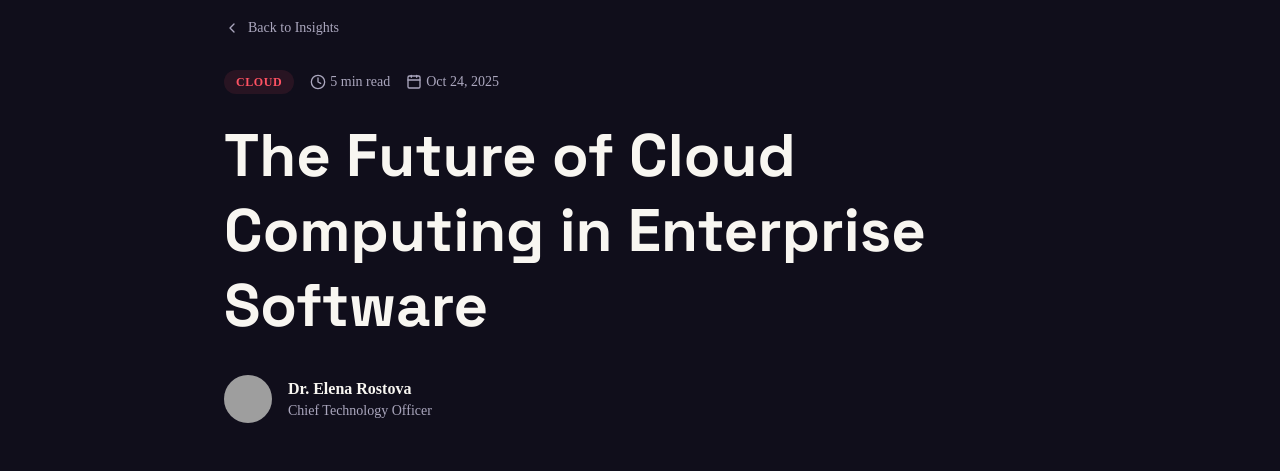
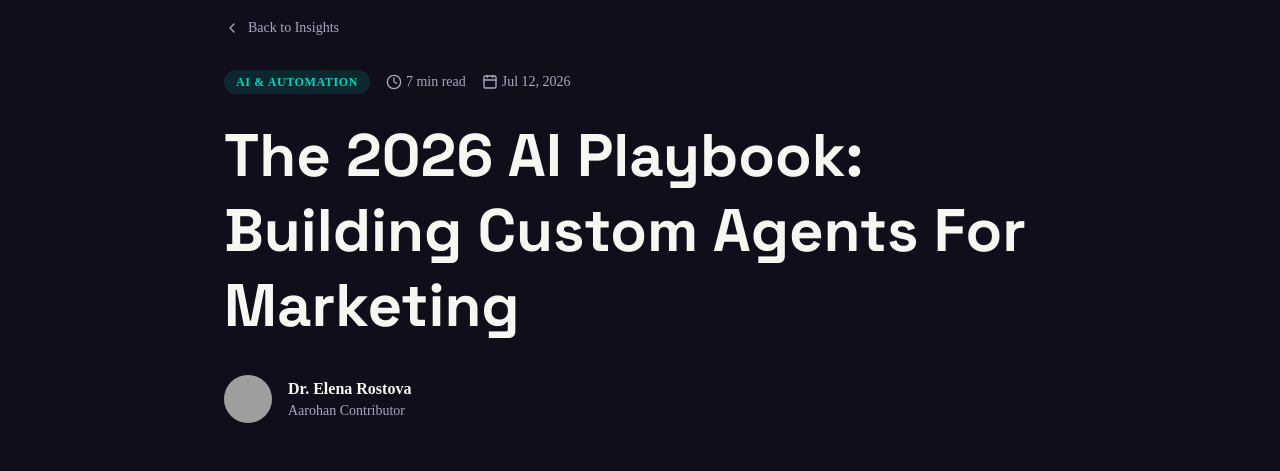
Before and after one commit to Ayandip13/arohan-tech, a Next.js app: page /blog/ai-marketing-playbook in a window 1280 px wide. Shown: the part 142-613 px from the top of the page. Built offline with nearby package versions, Linux system fonts and the light colour scheme; grey boxes are pictures that could not be loaded.

Commit message:
feat: implement dynamic blog detail page with metadata support and layout components

```diff
--- a/src/app/blog/[slug]/page.tsx
+++ b/src/app/blog/[slug]/page.tsx
@@ -8,12 +8,74 @@ import { ReadingProgress } from "@/components/ui/reading-progress";
 import { ChevronLeft, Clock, Calendar, Link2, ChevronRight, ArrowRight } from "lucide-react";
 import { Metadata } from "next";
 
-export const metadata: Metadata = {
-  title: "The Future of Cloud Computing | Aarohan Tech Solution",
-  description: "How modern enterprises scale effortlessly using serverless architectures and distributed computing.",
-};
+const blogsData = [
+  {
+    slug: "scaling-ecommerce-sales",
+    title: "How We Scaled E-Commerce Sales by 420% With TikTok & Meta Ads",
+    category: "Digital Marketing",
+    readTime: "5 min read",
+    date: "Jul 18, 2026",
+    author: "James Carter",
+    excerpt: "Why creative ad variations and first-party pixel tracking out-perform static budget increases in today's ad auctions.",
+    image: "https://images.unsplash.com/photo-1551288049-bebda4e38f71?q=80&w=1000&auto=format&fit=crop",
+    tagBg: "bg-orange-500/15 text-orange-600 dark:text-orange-400",
+  },
+  {
+    slug: "ai-marketing-playbook",
+    title: "The 2026 AI Playbook: Building Custom Agents For Marketing",
+    category: "AI & Automation",
+    readTime: "7 min read",
+    date: "Jul 12, 2026",
+    author: "Dr. Elena Rostova",
+    excerpt: "How forward-thinking brands automate lead qualification, ad copywriting, and CRM nurturing with custom LLM pipelines.",
+    image: "https://images.unsplash.com/photo-1620712943543-bcc4688e7485?q=80&w=1000&auto=format&fit=crop",
+    tagBg: "bg-teal-500/15 text-teal-700 dark:text-teal-400",
+  },
+  {
+    slug: "high-converting-brand-identities",
+    title: "Why High-Converting Digital Brands Ditch Generic Templates",
+    category: "Brand Strategy",
+    readTime: "6 min read",
+    date: "Jul 05, 2026",
+    author: "Sophia Lin",
+    excerpt: "Generic SaaS templates kill conversions. Here is how custom motion design and vibrant storytelling convert 3x better.",
+    image: "https://images.unsplash.com/photo-1558655146-d09347e92766?q=80&w=1000&auto=format&fit=crop",
+    tagBg: "bg-purple-500/15 text-purple-600 dark:text-purple-400",
+  },
+  {
+    slug: "optimizing-nextjs-performance",
+    title: "Building Sub-Second Next.js Web Platforms For Scale",
+    category: "Software Dev",
+    readTime: "4 min read",
+    date: "Jun 28, 2026",
+    author: "Alex Mercer",
+    excerpt: "A deep dive into server components, edge caching, and micro-animations that make web apps feel instantaneous.",
+    image: "https://images.unsplash.com/photo-1555066931-4365d14bab8c?q=80&w=1000&auto=format&fit=crop",
+    tagBg: "bg-emerald-500/15 text-emerald-700 dark:text-emerald-400",
+  }
+];
 
-export default function BlogDetailPage() {
+export async function generateMetadata({ params }: { params: Promise<{ slug: string }> }): Promise<Metadata> {
+  const resolvedParams = await params;
+  const blog = blogsData.find((b) => b.slug === resolvedParams.slug);
+  return {
+    title: blog ? `${blog.title} | Aarohan Tech Solution` : "Blog | Aarohan Tech Solution",
+    description: blog?.excerpt || "Read our latest insights.",
+  };
+}
+
+export default async function BlogDetailPage({ params }: { params: Promise<{ slug: string }> }) {
+  const resolvedParams = await params;
+  const blog = blogsData.find((b) => b.slug === resolvedParams.slug);
+
+  if (!blog) {
+    return (
+      <div className="min-h-screen flex items-center justify-center bg-background">
+        <h1 className="text-4xl font-heading font-bold">Blog not found</h1>
+      </div>
+    );
+  }
+
   return (
     <div className="min-h-screen flex flex-col bg-background">
       <Navbar />
@@ -28,22 +90,22 @@ export default function BlogDetailPage() {
 
             <FadeIn>
               <div className="flex flex-wrap items-center gap-4 mb-6">
-                <span className="px-3 py-1 bg-primary/10 text-primary text-xs font-bold uppercase tracking-wider rounded-full">Cloud</span>
-                <span className="text-sm text-muted-foreground flex items-center gap-1"><Clock className="w-4 h-4" /> 5 min read</span>
-                <span className="text-sm text-muted-foreground flex items-center gap-1"><Calendar className="w-4 h-4" /> Oct 24, 2025</span>
+                <span className={`px-3 py-1 text-xs font-bold uppercase tracking-wider rounded-full ${blog.tagBg}`}>{blog.category}</span>
+                <span className="text-sm text-muted-foreground flex items-center gap-1"><Clock className="w-4 h-4" /> {blog.readTime}</span>
+                <span className="text-sm text-muted-foreground flex items-center gap-1"><Calendar className="w-4 h-4" /> {blog.date}</span>
               </div>
 
               <h1 className="text-4xl md:text-5xl lg:text-6xl font-heading font-bold leading-tight mb-8">
-                The Future of Cloud Computing in Enterprise Software
+                {blog.title}
               </h1>
 
               <div className="flex items-center gap-4 mb-12">
                 <div className="w-12 h-12 rounded-full bg-muted overflow-hidden relative">
-                  <Image src="https://images.unsplash.com/photo-1580489944761-15a19d654956?q=80&w=200&auto=format&fit=crop" fill alt="Dr. Elena Rostova" className="object-cover" />
+                  <Image src="https://images.unsplash.com/photo-1580489944761-15a19d654956?q=80&w=200&auto=format&fit=crop" fill alt={blog.author} className="object-cover" />
                 </div>
                 <div>
-                  <p className="font-bold">Dr. Elena Rostova</p>
-                  <p className="text-sm text-muted-foreground">Chief Technology Officer</p>
+                  <p className="font-bold">{blog.author}</p>
+                  <p className="text-sm text-muted-foreground">Aarohan Contributor</p>
                 </div>
               </div>
             </FadeIn>
@@ -55,8 +117,8 @@ export default function BlogDetailPage() {
           <div className="container mx-auto px-4 md:px-8 max-w-5xl mb-16">
             <div className="relative aspect-[21/9] w-full rounded-3xl overflow-hidden shadow-2xl">
               <Image
-                src="https://images.unsplash.com/photo-1620712943543-bcc4688e7485?q=80&w=1600&auto=format&fit=crop"
-                alt="Cloud Computing"
+                src={blog.image}
+                alt={blog.title}
                 fill
                 className="object-cover"
               />
@@ -108,12 +170,12 @@ export default function BlogDetailPage() {
             {/* Content */}
             <div className="flex-1 prose prose-lg dark:prose-invert max-w-none">
               <p className="lead text-xl md:text-2xl text-muted-foreground mb-8">
-                As enterprises globally seek greater agility and resilience, traditional monolithic infrastructures are giving way to advanced, highly distributed cloud models. Here's what engineering leaders need to know.
+                {blog.excerpt}
               </p>
 
-              <h2 id="serverless">The Shift to Serverless Microservices</h2>
+              <h2 id="serverless">Introduction</h2>
               <p>
-                For years, companies built large, monolithic applications because they were simple to deploy. However, as scaling requirements grew, the limitations became apparent. Today, the migration towards serverless microservices allows organizations to scale individual functions independently without provisioning underlying servers.
+                In the rapidly evolving landscape of digital growth, understanding the mechanics behind these strategies is crucial. Our team has deeply analyzed the core patterns that drive actual results.
               </p>
 
               <h3 id="benefits">Key Benefits of Serverless</h3>
```
